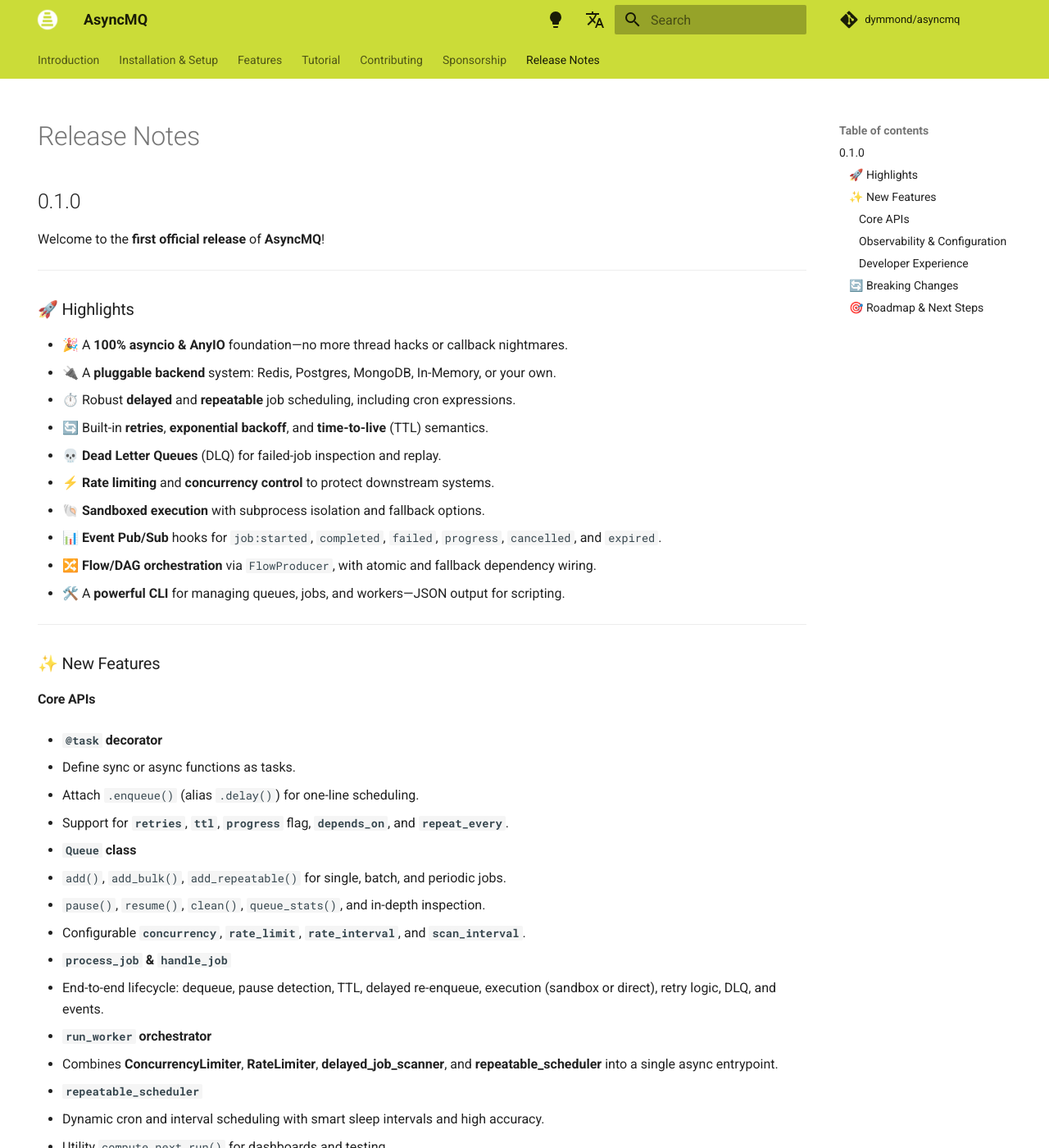
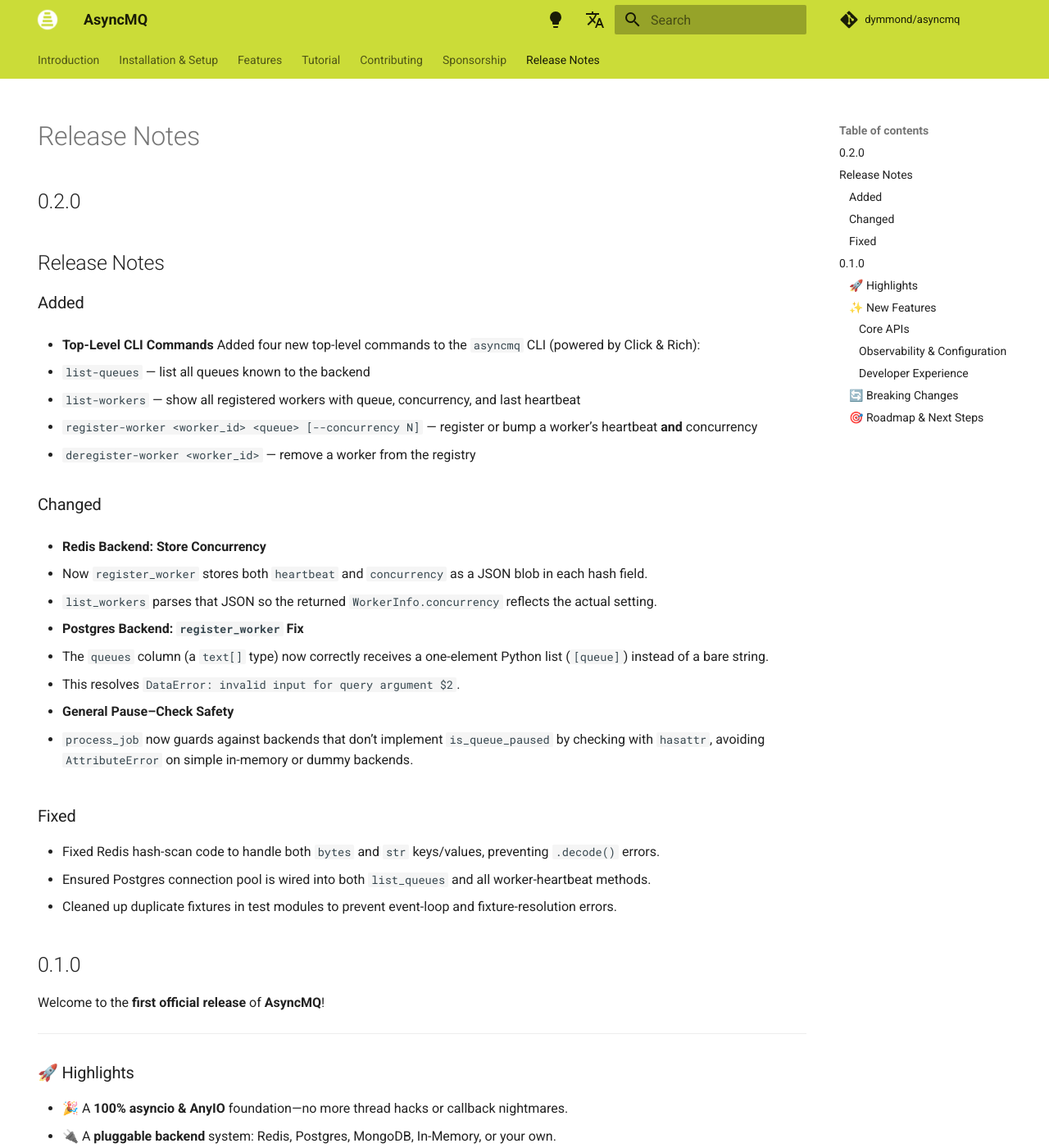
Before and after one commit to dymmond/asyncmq, an MkDocs documentation site: the page built from docs/release-notes.md, in a window 1280 px wide and 1400 px high. Shown: the whole window at 82% size. Built offline with MkDocs 1.6.1 and Material for MkDocs 9.7.7, drawn with Linux system fonts in a browser that asks for light colours; comment, search, counter and statistics services are not loaded.

Commit message:
Update release notes

```diff
--- a/docs/release-notes.md
+++ b/docs/release-notes.md
@@ -4,6 +4,42 @@
 ---
 
 # Release Notes
+
+## 0.2.0
+
+## Release Notes
+
+### Added
+
+* **Top-Level CLI Commands**
+  Added four new top-level commands to the `asyncmq` CLI (powered by Click & Rich):
+
+  * `list-queues` — list all queues known to the backend
+  * `list-workers` — show all registered workers with queue, concurrency, and last heartbeat
+  * `register-worker <worker_id> <queue> [--concurrency N]` — register or bump a worker’s heartbeat **and** concurrency
+  * `deregister-worker <worker_id>` — remove a worker from the registry
+
+### Changed
+
+* **Redis Backend: Store Concurrency**
+
+  * Now `register_worker` stores both `heartbeat` and `concurrency` as a JSON blob in each hash field.
+  * `list_workers` parses that JSON so the returned `WorkerInfo.concurrency` reflects the actual setting.
+
+* **Postgres Backend: `register_worker` Fix**
+
+  * The `queues` column (a `text[]` type) now correctly receives a one-element Python list (`[queue]`) instead of a bare string.
+  * This resolves `DataError: invalid input for query argument $2`.
+
+* **General Pause–Check Safety**
+
+  * `process_job` now guards against backends that don’t implement `is_queue_paused` by checking with `hasattr`, avoiding `AttributeError` on simple in-memory or dummy backends.
+
+### Fixed
+
+* Fixed Redis hash-scan code to handle both `bytes` and `str` keys/values, preventing `.decode()` errors.
+* Ensured Postgres connection pool is wired into both `list_queues` and all worker-heartbeat methods.
+* Cleaned up duplicate fixtures in test modules to prevent event-loop and fixture-resolution errors.
 
 ## 0.1.0
 
```
Also changed, not shown: docs/features/cli.md (+76 -23 lines).
